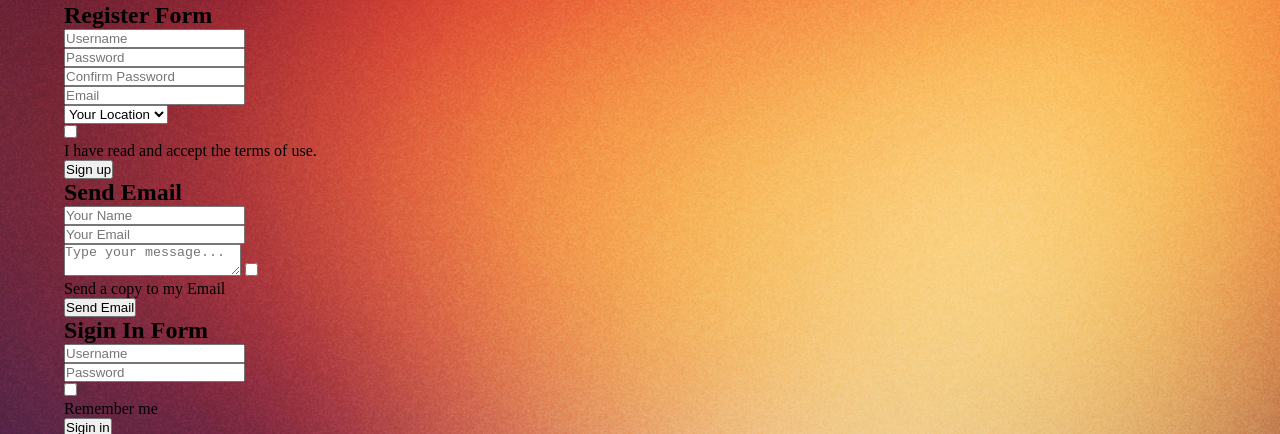
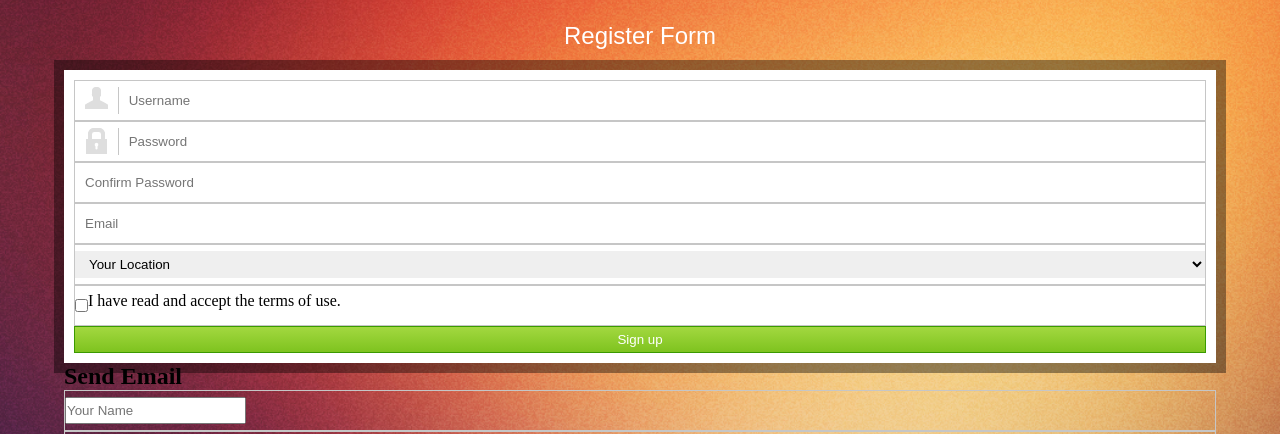
Before and after one commit to CebulaKamil/WeeklyWebDevChallenge1, a plain HTML site: page index.html in a window 1280 px wide. Shown: the part 364-798 px from the top of the page. Drawn offline with Linux system fonts and the light colour scheme.

Commit message:
Style input element

```diff
--- a/index.html
+++ b/index.html
@@ -12,60 +12,62 @@
 
 <body>
     <div class="page">
+
         <!-- Header logo -->
         <header class="header page__header">
             <img class="header__img" src="img/logo.png" alt="Top logo">
         </header>
-        <!-- Main content -->
-        <main>
+
         <!-- Register Form -->
-            <div id="contentLeft">
-                <section>
-                    <h1>Register Form</h1>
-                    <div id="registerForm">
-                        <div id="contentRegisterForm">
-                            <form>
+        <section class="section page__section">
+            <h1 class="section__title">Register Form</h1>
+            <div class="section-content">
+                <form class="section-content__form">
+
                     <div class="input-row">
-                                    <div class="iconUser"></div>
-                                    <div class="solidIcons"></div>
-                                    <input type="text" placeholder="Username">
+                        <div class="input-row__icon">
+                            <img src="img/user.png" alt="User icon">
+                        </div>
+                        <input class="input-row__area" type="text" placeholder="Username">
+                    </div>
+
+                    <div class="input-row">
+                        <div class="input-row__icon">
+                            <img src="img/lock.png" alt="Lock icon">
+                        </div>
+                        <input class="input-row__area" type="password" placeholder="Password">
                     </div>
                     <div class="input-row">
                         <div class="iconLock"></div>
                         <div class="solidIcons"></div>
-                                    <input type="password" placeholder="Password">
-                                </div>
-                                <div class="input-row">
-                                    <div class="iconLock"></div>
-                                    <div class="solidIcons"></div>
-                                    <input type="password" placeholder="Confirm Password">
+                        <input class="input-row__area" type="password" placeholder="Confirm Password">
                     </div>
                     <div class="input-row">
                         <div class="iconEmail"></div>
                         <div class="solidIcons"></div>
-                                    <input type="text" placeholder="Email">
+                        <input class="input-row__area" type="text" placeholder="Email">
                     </div>
                     <div class="input-row">
                         <div class="iconLocation"></div>
                         <div class="solidIcons"></div>
-                                    <select class="location" name="location" placeholder="Your Location">
+                        <select class="input-row__area" name="location" placeholder="Your Location">
                             <option value="">Your Location</option>
                             <option value="Europe">Europe</option>
                             <option value="United States">Unitet States</option>
                             <option value="China">China</option>
                             <option value="Africa">Africa</option>
-
                         </select>
                     </div>
-                                <label>
-                                    <input type="checkbox" id="checkbox">
-                                    <p>I have read and accept the terms of use.</p>
-                                </label>
-                                <input type="submit" value="Sign up">
+                    <div class="input-row">
+                        <input type="checkbox" id="terms-checkbox">
+                        <label for="terms-checkbox">I have read and accept the terms of use.</label>
+                    </div>
+                    <input class="section-content__btn" type="submit" value="Sign up">
                 </form>
             </div>
-                    </div>
         </section>
+
+
         <!-- Send Email -->
         <section>
             <h1>Send Email</h1>
@@ -94,7 +96,6 @@
         </section>
     </div>
     <!-- Sigin In Form -->
-            <div id="contentRight">
     <section>
         <h1>Sigin In Form</h1>
         <div id="siginInForm">
@@ -163,8 +164,6 @@
         </div>
     </section>
     <!-- <img id="logoBottom" src="img/logoBottom.png"> -->
-        </main>
-    </div>
 </body>
 
 </html>
--- a/sass/style.sass
+++ b/sass/style.sass
@@ -19,3 +19,56 @@ body
 
     &__img
         width: 100%
+
+/* --- Section --- */
+.section
+
+    &__title
+        color: white
+        font-family: arial
+        font-weight: normal
+        text-align: center
+        margin: 20px 0 20px 0
+
+
+.section-content
+    background-color: white
+    box-shadow: 0 0 0 10px rgba(0, 0, 0, 0.4)
+    padding: 10px
+
+    &__btn
+        // Size
+        width: 100%
+        border: 1px solid #3b9a00
+        padding: 5px 0
+
+        color: white
+        font-family: arial
+        font-weight: normal
+        background: linear-gradient(#a3d840, #7ec31f)
+
+        &:active
+            border: none
+
+
+/* --- input --- */
+.input-row
+    // Box
+    display: flex
+
+    // Size
+    height: 41px
+    border: 1px solid #c6c6c6
+    padding: 6px 0 6px 0
+
+    &__icon
+        width: 45px
+        text-align: center
+        padding: 0 5px 0 5px
+        border-right: 1px solid #c6c6c6
+
+
+    &__area
+        padding-left: 10px
+        width: 100%
+        border: none
```
Also changed, not shown: css/style.css, img/checkbox.png (renamed from img/all.png), img/checkbox__fill.png (renamed from img/checked.png), img/checkbox__frame.png (renamed from img/ramka.png), img/ikonka.png (deleted), img/solid.png (deleted), 1 other file. Lines whose indentation alone changed are shown as unchanged.
